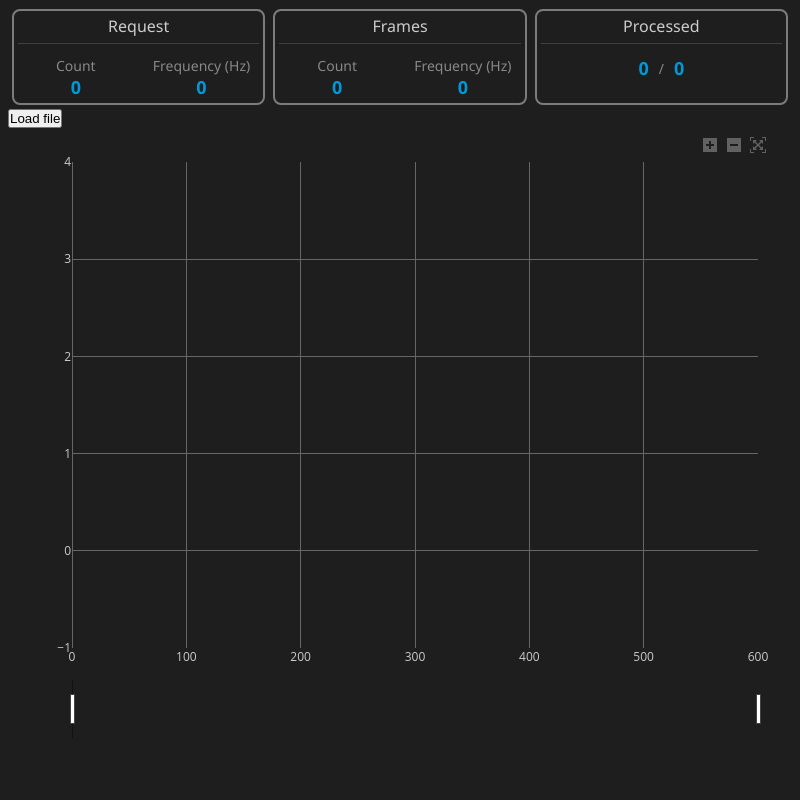
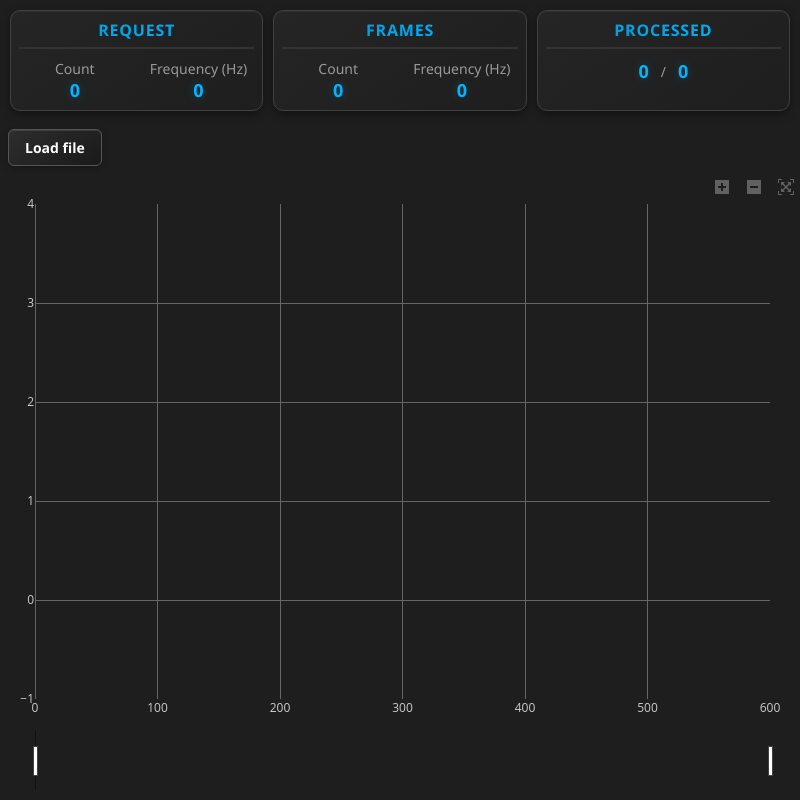
Before and after one commit to SavelievGleb/StormWorks_HTTP_Telemetry, an Electron app: page Receiver/src/renderer/index.html in a window 800 px wide. Drawn offline with nearby package versions, Linux system fonts and the light colour scheme; no server answers.

Commit message:
Improve UI

```diff
--- a/Receiver/package.json
+++ b/Receiver/package.json
@@ -14,7 +14,7 @@
     "express": "^5.1.0",
     "fs": "^0.0.1-security",
     "path": "^0.12.7",
-    "plotly.js-dist-min": "^2.35.2"
+    "plotly.js-dist": "^3.2.0"
   },
   "devDependencies": {
     "electron": "^39.1.0",
--- a/Receiver/src/renderer/chart-manager.js
+++ b/Receiver/src/renderer/chart-manager.js
@@ -22,7 +22,7 @@ const defaultLayout = {
   font: {
     color: '#cccccc'
   },
-  margin: { t: 30, r: 30, b: 50, l: 60 },
+  margin: { t: 30, r: 30, b: 10, l: 35 },
   dragmode: 'pan',
   hovermode: 'x',
   clickmode: 'event',
@@ -34,7 +34,15 @@ const defaultConfig = {
   displaylogo: false,
   scrollZoom: true,
   staticPlot: false,
-  modeBarButtonsToRemove: ['zoom', 'pan', 'select', 'lasso', 'resetScale', 'toImage']
+  modeBarButtons: [['zoomIn2d'], ['zoomOut2d'], [
+    {
+      name: 'autoscale',
+      icon: Plotly.Icons.autoscale ,
+      click: function (gd) {
+        Plotly.relayout(gd, { 'yaxis.autorange': true })
+      }
+    }
+  ]]
 }
 const defaultData = {
   type: 'scatter',
--- a/Receiver/src/renderer/index.html
+++ b/Receiver/src/renderer/index.html
@@ -4,8 +4,7 @@
 <head>
     <meta charset="utf-8">
     <link rel="stylesheet" href="style.css">
-    <meta http-equiv="Content-Security-Policy" content="default-src 'self'; script-src 'self' 'unsafe-inline'; style-src 'self' 'unsafe-inline'; img-src 'self' data:;">
-    <script src="../../node_modules/plotly.js-dist-min/plotly.min.js"></script>
+    <script src="../../node_modules/plotly.js-dist/plotly.js"></script>
 </head>
 
 <body>
--- a/Receiver/src/renderer/style.css
+++ b/Receiver/src/renderer/style.css
@@ -8,7 +8,6 @@ body {
     font-family: 'Segoe UI', Tahoma, Geneva, Verdana, sans-serif;
     background-color: #1e1e1e;
     color: #ffffff;
-    padding: 8px;
     height: 100vh;
     display: flex;
     flex-direction: column;
@@ -16,13 +15,14 @@ body {
 
 .label {
     font-size: 14px;
-    color: #888;
+    color: #999;
 }
 
 .value {
     font-size: 18px;
     font-weight: 600;
-    color: #0098d7;
+    color: #00b4ff;
+    text-shadow: 0 0 8px rgba(0, 180, 255, 0.25);
 }
 
 .container {
@@ -33,24 +33,37 @@ body {
     width: 100%;
     max-width: 800px;
     margin: 0 auto;
+    gap: 6px;
+    padding: 8px;
 }
 
 .panel {
     flex: 1;
-    border: 2px solid #7c7c7c;
-    border-radius: 8px;
-    margin: 4px;
-    margin-top: 1px;
-    padding: 4px;
+    background: linear-gradient(145deg, #252525 0%, #1e1e1e 100%);
+    border: 1px solid #404040;
+    border-radius: 10px;
+    margin: 2px;
+    padding: 8px;
+    box-shadow:
+        0 3px 10px rgba(0, 0, 0, 0.4),
+        inset 0 1px 0 rgba(255, 255, 255, 0.05);
 }
 
 .panel-header {
     text-align: center;
     font-size: 16px;
+    font-weight: 600;
     padding-bottom: 6px;
-    margin-bottom: 12px;
-    border-bottom: 1px solid #404040;
-    color: #cccccc;
+    margin-bottom: 10px;
+    border-bottom: 2px solid #333;
+    color: #e0e0e0;
+    text-transform: uppercase;
+    letter-spacing: 0.8px;
+    background: linear-gradient(90deg, #0098d7, #00b4ff, #0098d7);
+    background-size: 200% auto;
+    -webkit-background-clip: text;
+    -webkit-text-fill-color: transparent;
+    background-clip: text;
 }
 
 .panel-content {
@@ -58,7 +71,7 @@ body {
     justify-content: center;
     flex-direction: row;
     align-items: center;
-    gap: 10px;
+    gap: 12px;
     margin: 0 auto;
 }
 
@@ -81,6 +94,69 @@ body {
 
 .chart-panel {
     flex: 1;
-    margin: 4px;
-    min-height: 400px;
+    min-height: 350px;
 }
+
+button {
+    background: linear-gradient(145deg, #2d2d2d 0%, #1a1a1a 100%);
+    color: #ffffff;
+    border: 1px solid #555555;
+    border-radius: 6px;
+    padding: 8px 16px;
+    font-size: 14px;
+    font-weight: 600;
+    font-family: 'Segoe UI', Tahoma, Geneva, Verdana, sans-serif;
+    cursor: pointer;
+    transition: all 0.2s ease;
+    box-shadow:
+        0 2px 6px rgba(0, 0, 0, 0.3),
+        inset 0 1px 0 rgba(255, 255, 255, 0.1);
+    position: relative;
+    overflow: hidden;
+}
+
+button::before {
+    content: '';
+    position: absolute;
+    top: 50%;
+    left: 50%;
+    width: 0;
+    height: 0;
+    border-radius: 50%;
+    background: rgba(0, 152, 215, 0.2);
+    transform: translate(-50%, -50%);
+    transition: width 0.4s ease, height 0.4s ease;
+}
+
+button:hover::before {
+    width: 300px;
+    height: 300px;
+}
+
+button:hover {
+    background: linear-gradient(145deg, #3a3a3a 0%, #252525 100%);
+    border-color: #0098d7;
+    box-shadow:
+        0 3px 10px rgba(0, 152, 215, 0.35),
+        inset 0 1px 0 rgba(255, 255, 255, 0.15);
+    transform: translateY(-1px);
+    color: #00d4ff;
+}
+
+button:active {
+    background: linear-gradient(145deg, #1a1a1a 0%, #0d0d0d 100%);
+    transform: translateY(0) scale(0.98);
+    box-shadow:
+        0 1px 3px rgba(0, 0, 0, 0.4),
+        inset 0 2px 4px rgba(0, 0, 0, 0.3);
+}
+
+button:disabled {
+    background: linear-gradient(145deg, #1e1e1e 0%, #141414 100%);
+    color: #555555;
+    border-color: #333333;
+    cursor: not-allowed;
+    opacity: 0.4;
+    box-shadow: none;
+    transform: none;
+}
```
